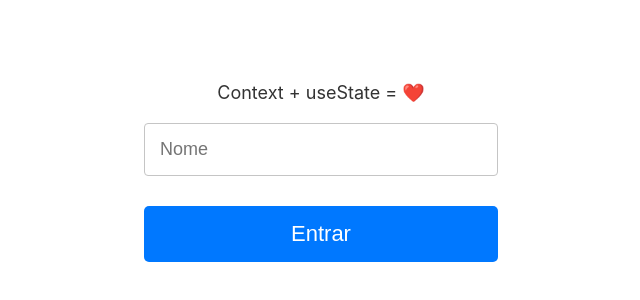
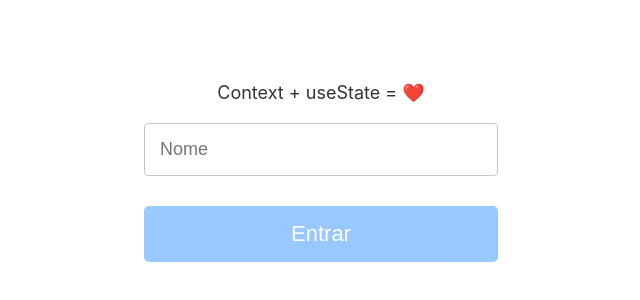
Before and after one commit to Sergioamjr/replacing-redux-with-react-hooks, a React (Create React App) app: page / in a window 1280 px wide. Shown: the part 228-528 px from the top of the page, without its empty margins (319-959 px from the left). Built offline with nearby package versions, Linux system fonts and the light colour scheme.

Commit message:
Add style on disabled btn

```diff
--- a/src/index.css
+++ b/src/index.css
@@ -37,6 +37,12 @@ body {
   color: #fff;
   font-size: 22px;
   padding: 15px;
+  cursor: pointer;
+}
+
+.btn:disabled {
+  cursor: default;
+  opacity: 0.4;
 }
 
 .input {
--- a/src/store/middleware.js
+++ b/src/store/middleware.js
@@ -1,13 +1,10 @@
-import { LOGOUT, LOGIN } from "./reducers/auth";
+import { LOGOUT } from "./reducers/auth";
+import { resetAction } from "./reducers/counter";
 
-export default action => next => {
-  if (action.type === LOGIN) {
-    console.log(action);
+export default action => dispatch => {
+  if (action.type === LOGOUT) {
+    dispatch(resetAction());
   }
 
-  if (action.type === LOGOUT) {
-    console.log(action);
-  }
-
-  next(action);
+  dispatch(action);
 };
--- a/src/store/reducers/counter.js
+++ b/src/store/reducers/counter.js
@@ -39,4 +39,10 @@ export const decrementAction = () => {
   };
 };
 
+export const resetAction = () => {
+  return {
+    type: RESET
+  };
+};
+
 export default counterReducer;
```
